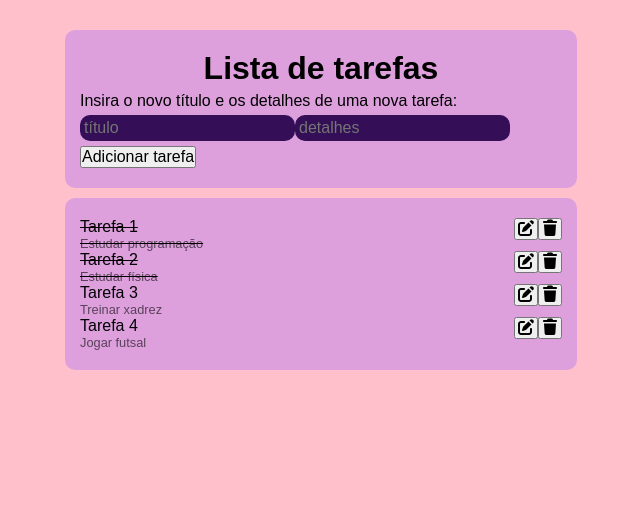
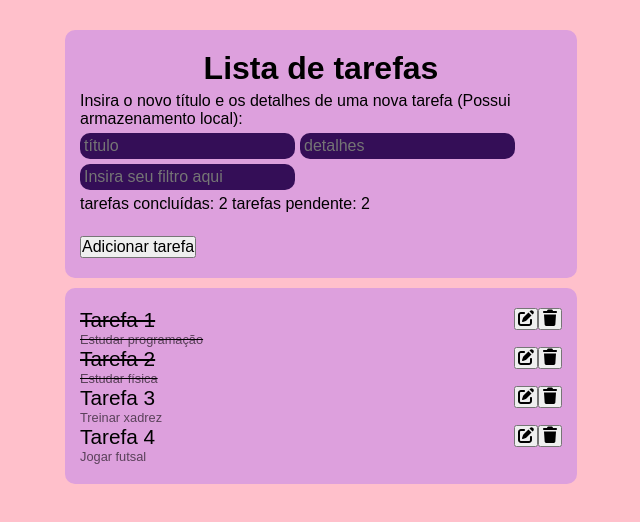
Before and after one commit to Pedrojoseroza/lista_de_afazeres, a Vue app: page / in a window 1280 px wide. Shown: the top 522 px of the page, without its empty margins (319-959 px from the left). Built offline with nearby package versions, Linux system fonts and the light colour scheme.

Commit message:
Refactor task management and add filtering
Refactor task management logic and improve local storage handling. Added filtering functionality for tasks.

```diff
--- a/src/App.vue
+++ b/src/App.vue
@@ -30,10 +30,18 @@ detalhes: 'Jogar futsal',
   status: 'pendente'
 }];
 const listaDeTarefas = ref(antigaLista);
-const novoId = ref(2);
+const novoId = ref(JSON.parse(localStorage.getItem('id')) || '5');
+const quantConcluidas =  ref(listaDeTarefas.value.filter(e => e.status == 'concluida').length);
+const quantPendente = ref(listaDeTarefas.value.filter(e => e.status == 'pendente').length);
+
+// Nunca haverá dois itens como o mesmo id, basicamente, o ID é a tentativa de replicar uma chave primária;
+watch(novoId.value, (novoId) => {
+  localStorage.setItem('id', JSON.stringify(novoId));
+})
 watch(listaDeTarefas.value, (novaLista) => {
-  console.log(localStorage.getItem('lista'));
   localStorage.setItem('lista', JSON.stringify(novaLista));
+  quantConcluidas.value = listaDeTarefas.value.filter(e => e.status == 'concluida').length;
+  quantPendente.value = listaDeTarefas.value.filter(e => e.status == 'pendente').length;
 })
 function addTarefa() {
   if (posicao.value == -1) {
@@ -49,7 +57,6 @@ if (posicao.value == -1) {
     }
   } else {
   const itemAEditar = listaDeTarefas.value[posicao.value];
-  console.log(itemAEditar);
   itemAEditar.titulo = novoTitulo.value;
   itemAEditar.detalhes = novosDetalhes.value;
 }
@@ -60,7 +67,6 @@ if (posicao.value == -1) {
 function delTarefa(id) {
   const index = listaDeTarefas.value.findIndex(e => e.id == id);
   listaDeTarefas.value.splice(index, 1);
-  console.log('Tá entrando' + listaDeTarefas.value[index]);
 };
 function edtTarefa(id) {
   const index = listaDeTarefas.value.findIndex(e => e.id == id);
@@ -77,6 +83,13 @@ function concluirTarefa(id) {
       listaDeTarefas.value[index].status = 'pendente';
     }
   }
+  const filtro = ref('');
+  function  filtrarTarefas() {
+    if (filtro.value.trim().length > 0) {
+      return listaDeTarefas.value.filter(e => e.titulo.includes(filtro.value));
+    }
+    return listaDeTarefas.value;
+  }
 </script>
 
 <template>
@@ -86,16 +99,23 @@ function concluirTarefa(id) {
         Lista de tarefas
       </h1>
       <p>
-        Insira o novo título e os detalhes de uma nova tarefa:
+        Insira o novo título e os detalhes de uma nova tarefa (Possui armazenamento local):
       </p>
+      <div>
         <input type="text" v-model="novoTitulo" placeholder="título">
         <input type="text" v-model="novosDetalhes" placeholder="detalhes">
+        <input type="text" v-model="filtro" placeholder="Insira seu filtro aqui">
+        <p>
+          tarefas concluídas: {{ quantConcluidas }}
+          tarefas pendente: {{ quantPendente }}
+        </p>
+      </div>
       <br>
       <button @click="addTarefa">Adicionar tarefa</button>
     </div>
     <div class="box">
       <ul>
-        <li v-for="tarefa in listaDeTarefas" :key="tarefa.id" :class="{concluida: tarefa.status == 'concluida'}">
+        <li v-for="tarefa in filtrarTarefas()" :key="tarefa.id" :class="{concluida: tarefa.status == 'concluida'}">
           <span @click="concluirTarefa(tarefa.id)">
             {{ tarefa.titulo }}
             <span>
@@ -143,12 +163,16 @@ function concluirTarefa(id) {
   background-color: rgb(52, 14, 87);
   color: rgb(255, 255, 255);
   padding: 4px;
-  margin-bottom: 5px
+  margin-bottom: 5px;
+  margin-right: 5px;
 }
 
 .container ul li {
   display: flex;
   justify-content: space-between;
+}
+.container ul li span {
+  font-size: 1.3rem;
 }
 .container ul li span.concluida {
   text-decoration: line-through;
```
Lines whose indentation alone changed are shown as unchanged.
